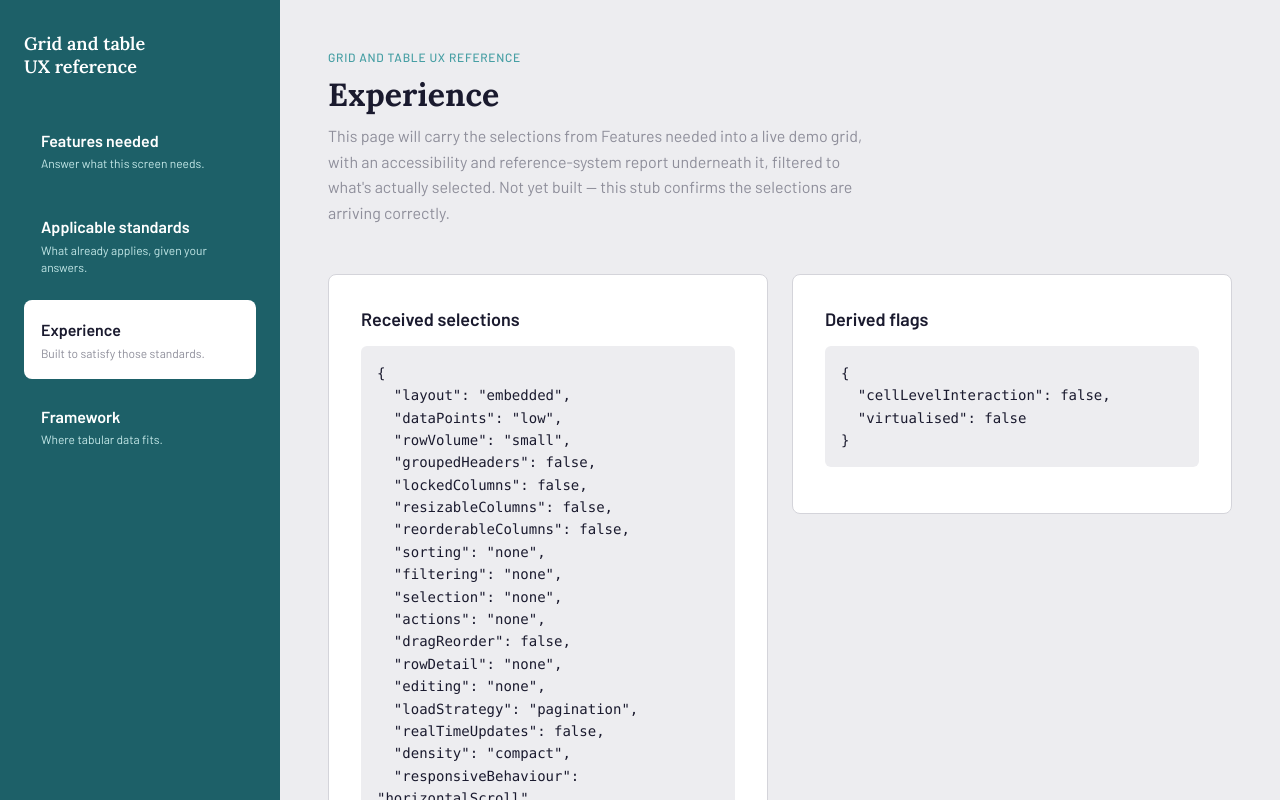
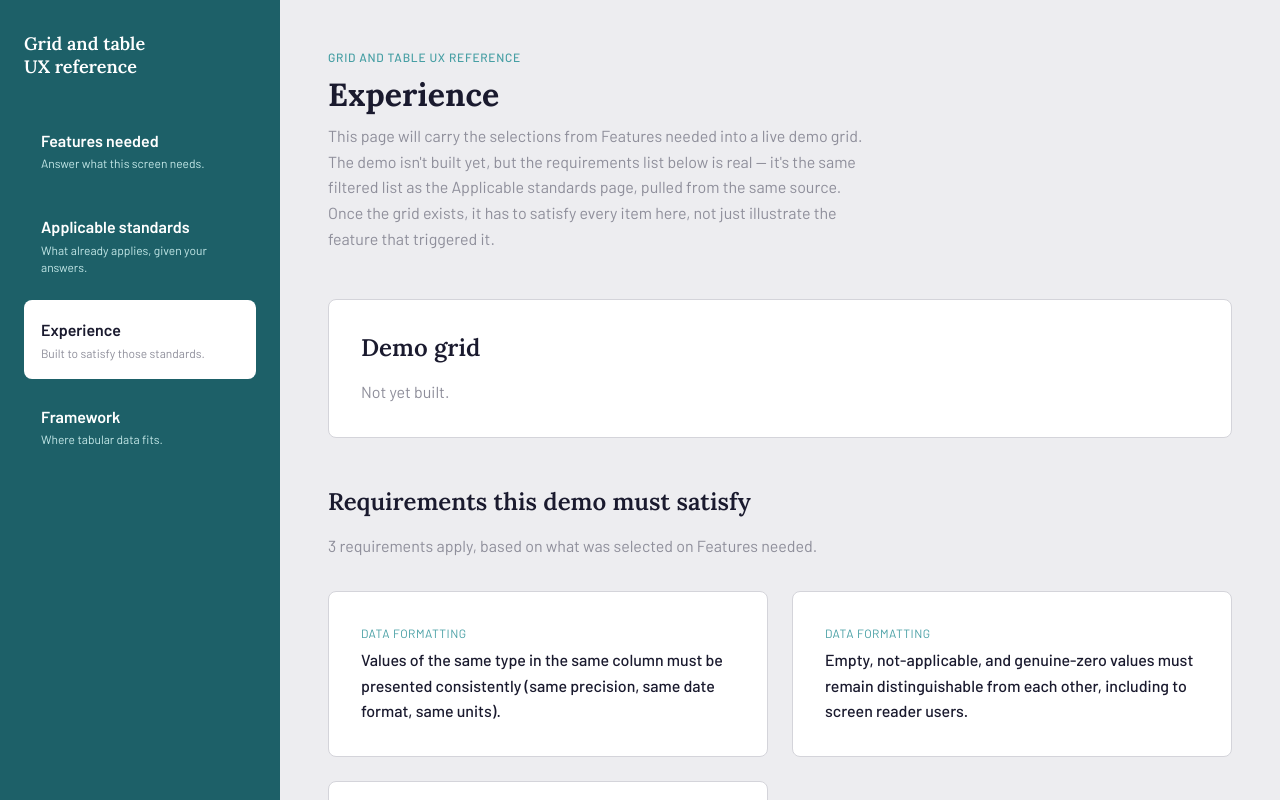
Before and after one commit to puneetsyaloutlook/grabledesigner, a React (Vite) app: page /experience in a window 1280 px wide. Shown: the top 800 px of the page. Built offline with nearby package versions, Linux system fonts and the light colour scheme.

Commit message:
Add files via upload

```diff
--- a/src/pages/Experience.jsx
+++ b/src/pages/Experience.jsx
@@ -1,11 +1,13 @@
 import { useSearchParams } from 'react-router-dom';
 import { decodeSelections } from '../lib/selectionState';
 import { computeDerivedFlags } from '../lib/selectionSchema';
+import { applicableStandards } from '../lib/standards';
 
 export default function Experience() {
   const [searchParams] = useSearchParams();
   const selections = decodeSelections(searchParams);
   const derived = computeDerivedFlags(selections);
+  const requirements = applicableStandards(selections, derived);
 
   return (
     <div>
@@ -14,26 +16,42 @@ export default function Experience() {
         <h1>Experience</h1>
         <p className="intro-copy">
           This page will carry the selections from Features needed into a live
-          demo grid, with an accessibility and reference-system report
-          underneath it, filtered to what's actually selected. Not yet built
-          &mdash; this stub confirms the selections are arriving correctly.
+          demo grid. The demo isn't built yet, but the requirements list below
+          is real &mdash; it's the same filtered list as the Applicable standards
+          page, pulled from the same source. Once the grid exists, it has to
+          satisfy every item here, not just illustrate the feature that
+          triggered it.
         </p>
       </div>
 
-      <div className="canvas-grid">
-        <div className="card">
-          <h3>Received selections</h3>
-          <pre style={{ fontSize: 'var(--text-sm-size)', whiteSpace: 'pre-wrap' }}>
-            {JSON.stringify(selections, null, 2)}
-          </pre>
+      <div className="card">
+        <h2>Demo grid</h2>
+        <p style={{ color: 'var(--text-secondary)', margin: 0 }}>
+          Not yet built.
+        </p>
+      </div>
+
+      <section style={{ marginTop: 'var(--space-2xl)' }}>
+        <h2>Requirements this demo must satisfy</h2>
+        <p className="intro-copy">
+          {requirements.length} requirement{requirements.length === 1 ? '' : 's'} apply,
+          based on what was selected on Features needed.
+        </p>
+        <div className="canvas-grid">
+          {requirements.map((entry) => (
+            <div key={entry.id} className="card">
+              <p style={{ fontSize: 'var(--text-caption-size)', color: 'var(--color-primary)', margin: '0 0 var(--space-xs)', textTransform: 'uppercase', letterSpacing: '0.04em' }}>
+                {entry.category}
+              </p>
+              <p style={{ fontWeight: 500, margin: 0 }}>{entry.requirement}</p>
+            </div>
+          ))}
         </div>
+      </section>
 
-        <div className="card">
-          <h3>Derived flags</h3>
-          <pre style={{ fontSize: 'var(--text-sm-size)', whiteSpace: 'pre-wrap' }}>
-            {JSON.stringify(derived, null, 2)}
-          </pre>
-        </div>
+      <div className="debug-panel">
+        <strong>Current selections (debug)</strong>
+        <pre>{JSON.stringify({ selections, derived }, null, 2)}</pre>
       </div>
     </div>
   );
--- a/src/pages/Features.jsx
+++ b/src/pages/Features.jsx
@@ -61,11 +61,11 @@ export default function Features() {
       </div>
 
       <div style={{ display: 'flex', gap: 'var(--space-md)', marginTop: 'var(--space-xl)' }}>
-        <button type="button" className="button button-primary" onClick={goToExperience}>
+        <button type="button" className="button button-primary" onClick={goToStandards}>
+          See applicable standards
+        </button>
+        <button type="button" className="button" onClick={goToExperience}>
           See the experience
-        </button>
-        <button type="button" className="button" onClick={goToStandards}>
-          See applicable standards
         </button>
       </div>
 
```
